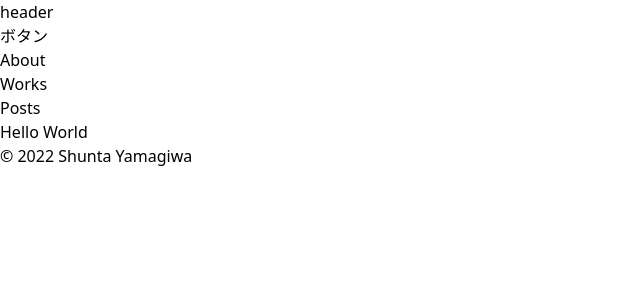
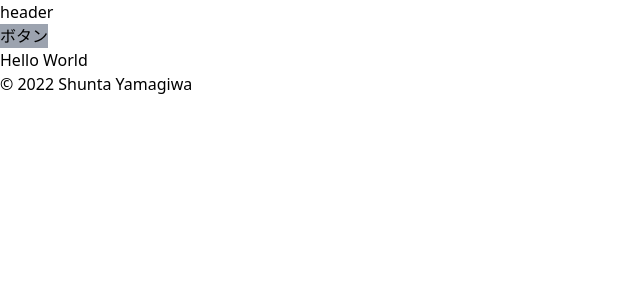
Before and after one commit to Sansai-snct/sansai.dev, a Next.js app: page / in a window 1280 px wide. Shown: the top 300 px of the page, without its empty margins (0-640 px from the left). Built offline with nearby package versions, Linux system fonts and the light colour scheme.

Commit message:
[Update] タグを変更

```diff
--- a/src/components/common/hamburger/hamburger.tsx
+++ b/src/components/common/hamburger/hamburger.tsx
@@ -11,16 +11,17 @@ export const Menu: FC = () => {
   }
 
   return (
+    <nav className="flex">
       <div className="">
         <button
-        className=""
+          className="bg-gray-400"
           onClick={() => {
             return handleChange()
           }}
         >
           ボタン
         </button>
-      <ul>
+        <ul className="md:hidden">
           <li>
             <Link href="#">
               <a>About</a>
@@ -38,5 +39,6 @@ export const Menu: FC = () => {
           </li>
         </ul>
       </div>
+    </nav>
   )
 }
```
Lines whose indentation alone changed are shown as unchanged.
